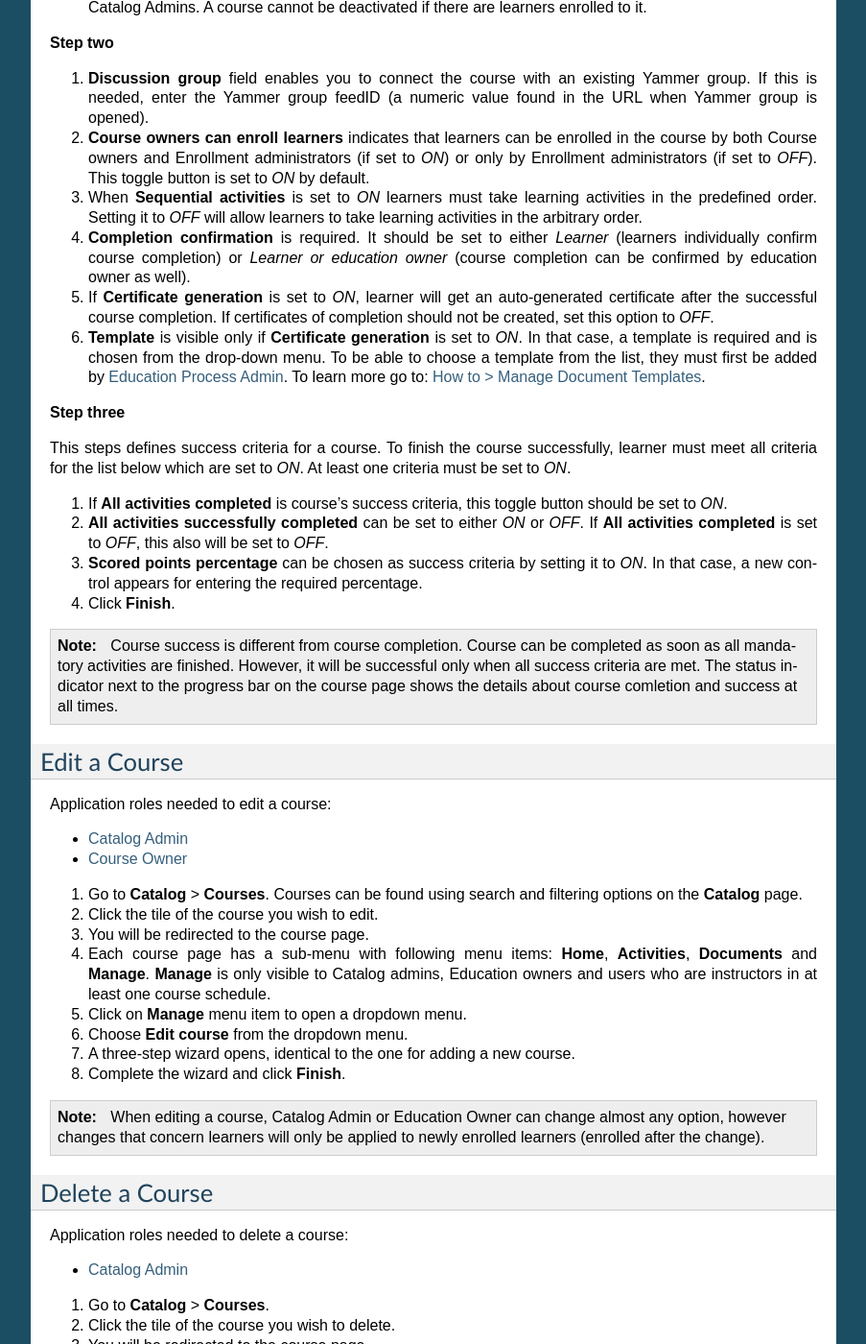
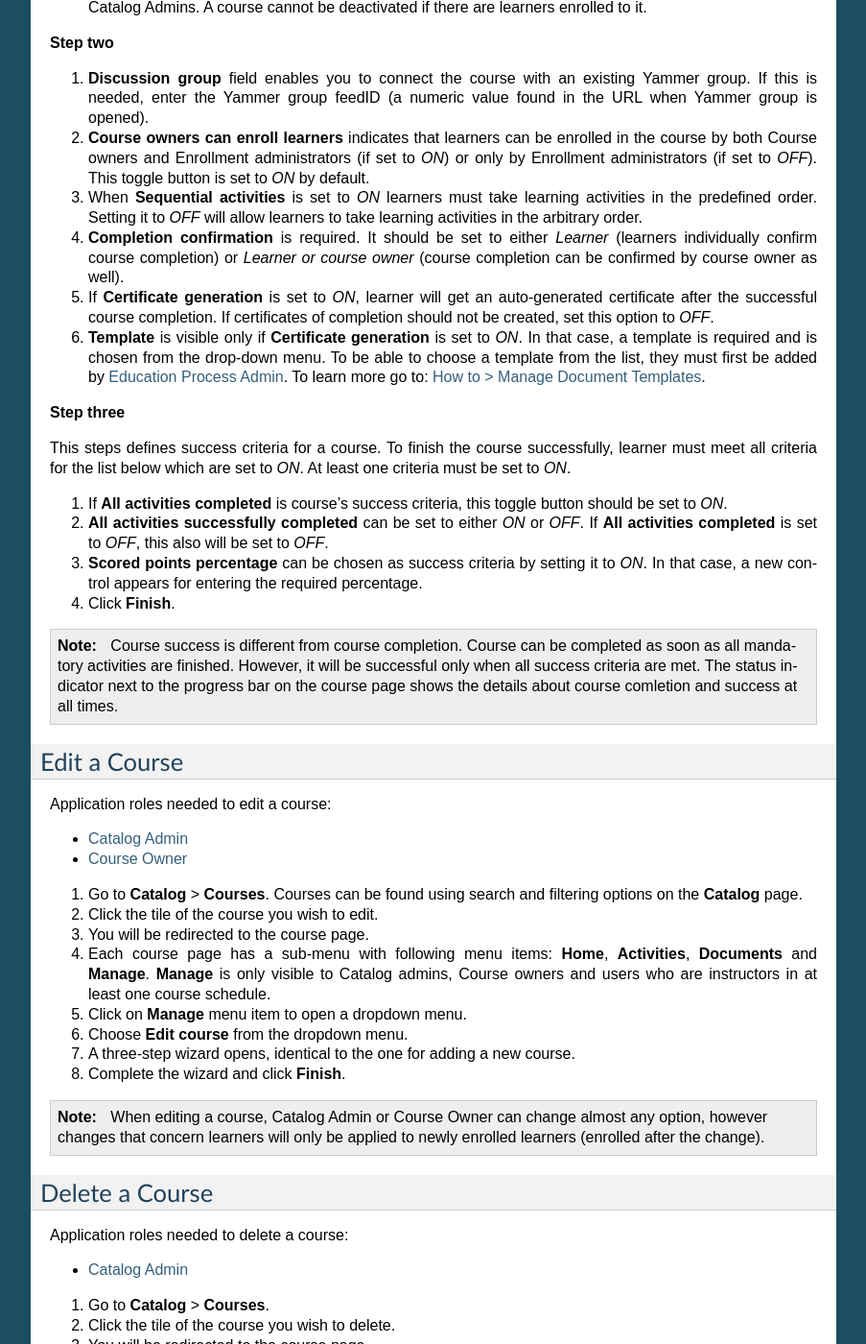
Before and after one commit to pslisko/performa365docs, a Sphinx documentation site: the page built from docs/howto/work_with_courses.rst, in a window 1280 px wide and 1400 px high, scrolled down 735 px. Shown: the whole window at 96% size, without its empty margins (198-1101 px from the left). Built offline with Sphinx 7.4.7, drawn with Linux system fonts in a browser that asks for light colours; pages that are not in the unit, such as notebooks, are missing from menus; some of the changed text lies outside the part shown.

Commit message:
Update work_with_courses.rst

```diff
--- a/docs/howto/work_with_courses.rst
+++ b/docs/howto/work_with_courses.rst
@@ -32,7 +32,7 @@ The *New Course* button opens a three-step wizard. All required fields are marke
 #. **Discussion group** field enables you to connect the course with an existing Yammer group. If this is needed, enter the Yammer group feedID (a numeric value found in the URL when Yammer group is opened).
 #. **Course owners can enroll learners** indicates that learners can be enrolled in the course by both Course owners and Enrollment administrators (if set to *ON*) or only by Enrollment administrators (if set to *OFF*). This toggle button is set to *ON* by default.
 #. When **Sequential activities** is set to *ON* learners must take learning activities in the predefined order. Setting it to *OFF* will allow learners to take learning activities in the arbitrary order.
-#. **Completion confirmation** is required. It should be set to either *Learner* (learners individually confirm course completion) or *Learner or education owner* (course completion can be confirmed by education owner as well).
+#. **Completion confirmation** is required. It should be set to either *Learner* (learners individually confirm course completion) or *Learner or course owner* (course completion can be confirmed by course owner as well).
 #. If **Certificate generation** is set to *ON*, learner will get an auto-generated certificate after the successful course completion. If certificates of completion should not be created, set this option to *OFF*.
 #. **Template** is visible only if **Certificate generation** is set to *ON*. In that case, a template is required and is chosen from the drop-down menu. To be able to choose a template from the list, they must first be added by :ref:`Education Process Admin <education_process_administrator>`. To learn more go to: :ref:`How to > Manage Document Templates <manage_document_templates>`.
 
@@ -61,13 +61,13 @@ Application roles needed to edit a course:
 #. Go to **Catalog** > **Courses**. Courses can be found using search and filtering options on the **Catalog** page.
 #. Click the tile of the course you wish to edit.
 #. You will be redirected to the course page.
-#. Each course page has a sub-menu with following menu items: **Home**, **Activities**, **Documents** and **Manage**. **Manage** is only visible to Catalog admins, Education owners and users who are instructors in at least one course schedule.
+#. Each course page has a sub-menu with following menu items: **Home**, **Activities**, **Documents** and **Manage**. **Manage** is only visible to Catalog admins, Course owners and users who are instructors in at least one course schedule.
 #. Click on **Manage** menu item to open a dropdown menu.
 #. Choose **Edit course** from the dropdown menu.
 #. A three-step wizard opens, identical to the one for adding a new course.
 #. Complete the wizard and click **Finish**.
 
-.. note:: When editing a course, Catalog Admin or Education Owner can change almost any option, however changes that concern learners will only be applied to newly enrolled learners (enrolled after the change).
+.. note:: When editing a course, Catalog Admin or Course Owner can change almost any option, however changes that concern learners will only be applied to newly enrolled learners (enrolled after the change).
 
 .. _delete_course:
 
@@ -131,7 +131,7 @@ Application roles needed to work with documents:
 * :ref:`Instructor <instructor>`
 
 
-View documents as a learner
+View Documents as a Learner
 ******************************
 
 #. Go to **Catalog** > **Courses**. Courses can be found using search and filtering options on the **Catalog** page.
@@ -143,13 +143,13 @@ View documents as a learner
 #. Click on the document tile to view/download the content.
 
 
-Work with documents as a course owner or instructor
+Work With Documents as a Course Owner or Instructor
 ****************************************************
 
 #. Go to **Catalog** > **Courses**. Courses can be found using search and filtering options on the **Catalog** page.
 #. Click the tile of your enrolled course.
 #. You will be redirected to the course page.
-#. Each course page has a sub-menu with following menu items: **Home**, **Activities**, **Documents** and **Manage**. **Manage** is only visible to Catalog admins, Education owners and users who are instructors in at least one course schedule.
+#. Each course page has a sub-menu with following menu items: **Home**, **Activities**, **Documents** and **Manage**. **Manage** is only visible to Catalog admins, Course owners and users who are instructors in at least one course schedule.
 #. Click on **Documents**.
 #. **Documents** page opens containing all available files for that course. Each document is represented by the tile.
 #. Course owners and instructors have access to the corresponding SharePoint library. In the course sidebar on the right there is a section "Manage learning materials". Inside this section there is a link button "Open the SharePoint library." Course owner can upload any kind of learning material and create additional subfolders. Instructors can only upload materials to a pre-created folder for their classroom schedule.
```
